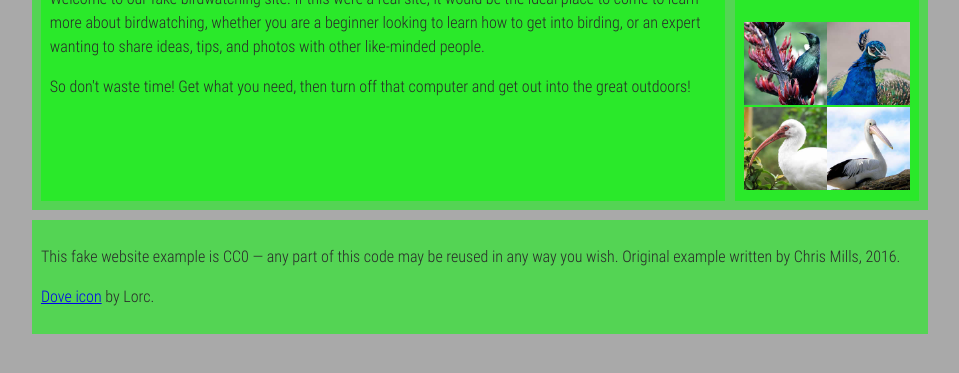
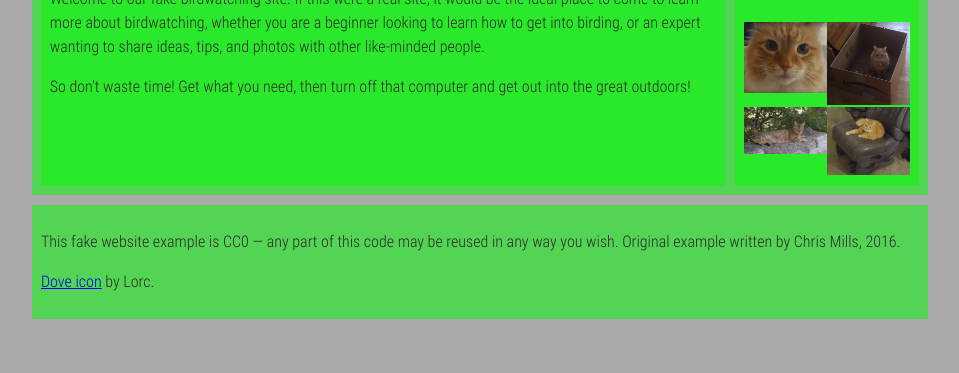
Before and after one commit to eddiekoski/eddiekoski.github.io, a plain HTML site: page lab_3/index.html in a window 1280 px wide. Shown: the part 311-684 px from the top of the page, without its empty margins (160-1119 px from the left). Drawn offline with Linux system fonts and the light colour scheme; a web font is replaced by a local one.

Commit message:
Add Cat Photos
Add my Cat photos

```diff
--- a/lab_3/index.html
+++ b/lab_3/index.html
@@ -62,24 +62,24 @@
       <aside>
         <h2>Favourite photos</h2>
 
-          <a href="favorite-1.jpg"
+          <a href="\images\cat1.jpg"
             ><img
-              src="favorite-1_th.jpg"
-              alt="Small black bird, black claws, long black slender beak, links to larger version of the image"
+              src="\images\cat1.jpg"
+              alt="Fluffy Cat"
           /></a>
-          <a href="favorite-2.jpg"
+          <a href="\images\cat2.jpg"
             ><img
-              src="favorite-2_th.jpg"
-              alt="Top half of a pretty bird with bright blue plumage on neck, light colored beak, blue headdress, links to larger version of the image"
+              src="\images\cat2.jpg"
+              alt="Orange Tabby in a box"
           /></a>
-          <a href="favorite-3.jpg"
+          <a href="\images\cat3.jpg"
             ><img
-              src="favorite-3_th.jpg"
-              alt="Top half of a large bird with white plumage, very long curved narrow light colored break, links to larger version of the image"
+              src="\images\cat3.jpg"
+              alt="Cat Laying on wall"
           /></a>
-          <a href="favorite-4.jpg"
+          <a href="\images\cat4.jpg"
             ><img
-              src="favorite-4_th.jpg"
+              src="\images\cat4.jpg"
               alt="Large bird, mostly white plumage with black plumage on back and rear, long straight white beak, links to larger version of the image"
           /></a>
       </aside>
```
Also changed, not shown: cat1.jpg (added), images/cat1.PNG (added), images/cat1.jpg (added), images/cat2.jpg (added), images/cat3.jpg (added), images/cat4.jpg (added), 1 other file.
